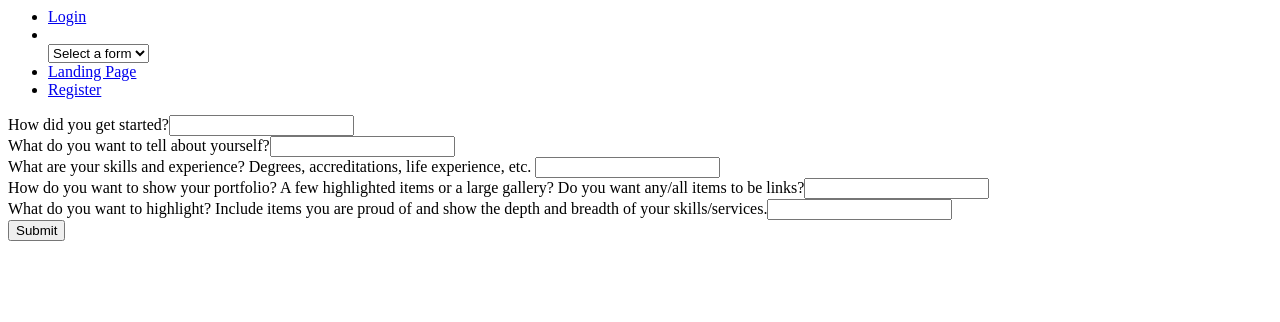
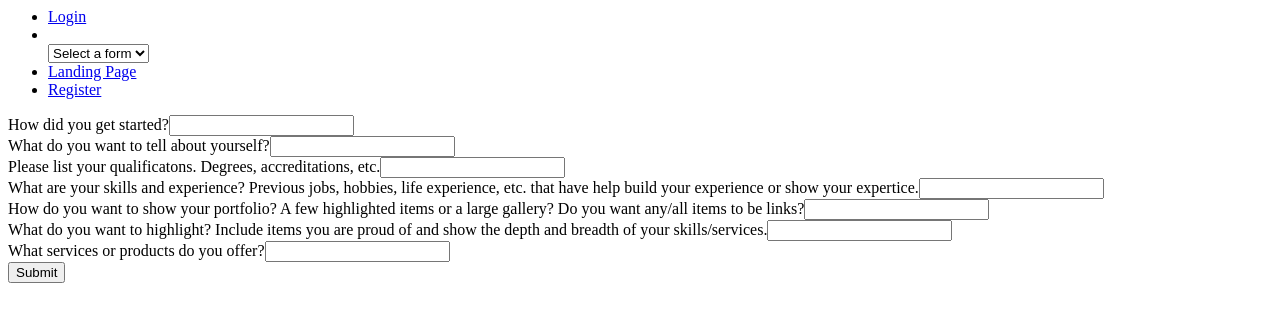
Before and after one commit to heathertill/website-content, a React app: page /AboutInfo in a window 1280 px wide. Shown: the top 322 px of the page. Built offline with nearby package versions, Linux system fonts and the light colour scheme.

Commit message:
-finished new fields, checking for problems with editSubmit

```diff
--- a/src/client/components/public/AboutInfo.tsx
+++ b/src/client/components/public/AboutInfo.tsx
@@ -17,10 +17,12 @@ const AboutInfo: React.SFC<AboutInfoProps> = ({ history }) => {
     const [expSkills, setExpSkills] = useState('');
     const [portStyle, setPortStyle] = useState('');
     const [highlight, setHighlight] = useState('');
+    const [qualifications, setQualifications] = useState('');
+    const [serviceProd, setServiceProd] = useState('');
     const [isEditable, setIsEditable] = useState(false);
 
+
     const canEdit = async () => {
-        let able = localStorage.getItem('aboutIn') || null;
         if (User.userid) {
             try {
                 let about = await json(`/api/aboutInfo/${User.userid}`);
@@ -31,7 +33,8 @@ const AboutInfo: React.SFC<AboutInfoProps> = ({ history }) => {
                         setExpSkills(about.expSkills),
                         setPortStyle(about.portStyle),
                         setHighlight(about.highlight),
-                        console.log('editable1', isEditable);
+                        setQualifications(about.qualifications),
+                        setServiceProd(about.serviceProd)
                 }
             } catch (e) {
                 console.log(e)
@@ -49,14 +52,14 @@ const AboutInfo: React.SFC<AboutInfoProps> = ({ history }) => {
             aboutYou,
             expSkills,
             portStyle,
-            highlight
+            highlight,
+            qualifications,
+            serviceProd
         }
         if (isEditable === false) {
             try {
                 let newAboutInfo = await json('/api/aboutInfo', 'POST', body);
-
                 if (newAboutInfo) {
-                    localStorage.setItem('aboutIn', 'yes')
                     history.push('/')
                 }
             } catch (e) {
@@ -66,9 +69,7 @@ const AboutInfo: React.SFC<AboutInfoProps> = ({ history }) => {
             try {
                 let editAboutInfo = await json(`/api/aboutInfo/${User.userid}`, 'PUT', body);
                 if (editAboutInfo) {
-
                     wayToGo('About info has been updated');
-                    localStorage.setItem('aboutIn', 'yes')
                     history.push('/');
                 }
             } catch (e) {
@@ -91,7 +92,12 @@ const AboutInfo: React.SFC<AboutInfoProps> = ({ history }) => {
                         onChange={(e: React.ChangeEvent<HTMLInputElement>) => setAboutYou(e.target.value)} />
                 </div>
                 <div>
-                    <label htmlFor="expSkills" >What are your skills and experience? Degrees, accreditations, life experience, etc. </label>
+                    <label htmlFor="qualifications" >Please list your qualificatons. Degrees, accreditations, etc.</label>
+                    <input className="form-control" type="text" value={qualifications} placeholder={qualifications}
+                        onChange={(e: React.ChangeEvent<HTMLInputElement>) => setQualifications(e.target.value)} />
+                </div>
+                <div>
+                    <label htmlFor="expSkills" >What are your skills and experience? Previous jobs, hobbies, life experience, etc. that have help build your experience or show your expertice.</label>
                     <input className="form-control" type="text" value={expSkills} placeholder={expSkills}
                         onChange={(e: React.ChangeEvent<HTMLInputElement>) => setExpSkills(e.target.value)} />
                 </div>
@@ -105,6 +111,11 @@ const AboutInfo: React.SFC<AboutInfoProps> = ({ history }) => {
                     <input className="form-control" type="text" value={highlight} placeholder={highlight}
                         onChange={(e: React.ChangeEvent<HTMLInputElement>) => setHighlight(e.target.value)} />
                 </div>
+                <div>
+                    <label htmlFor="serviceProd" >What services or products do you offer?</label>
+                    <input className="form-control" type="text" value={serviceProd} placeholder={serviceProd}
+                        onChange={(e: React.ChangeEvent<HTMLInputElement>) => setServiceProd(e.target.value)} />
+                </div>
                 <SubmitEdit editable={isEditable} />
             </form>
         </section>
--- a/src/client/routers/NewForms.tsx
+++ b/src/client/routers/NewForms.tsx
@@ -8,7 +8,6 @@ import BrandInfo from '../components/public/BrandInfo';
 import StyleInfo from '../components/public/StyleInfo';
 import LandingInfo from '../components/public/LandingInfo';
 import CallToAction from '../components/public/CallToAction';
-import PortfolioInfo from '../components/public/PortfolioInfo';
 import AboutInfo from '../components/public/AboutInfo';
 
 const NewForms: React.SFC<NewFormsProps> = () => {
```
